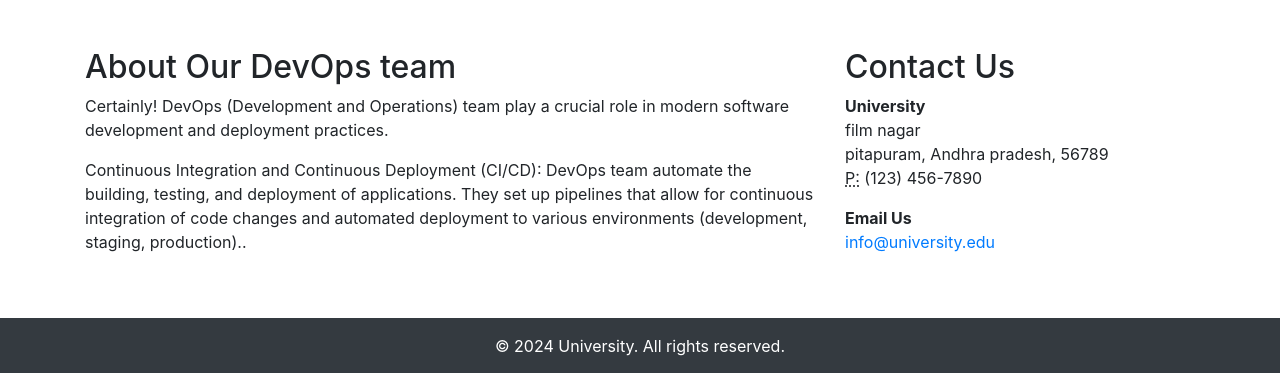
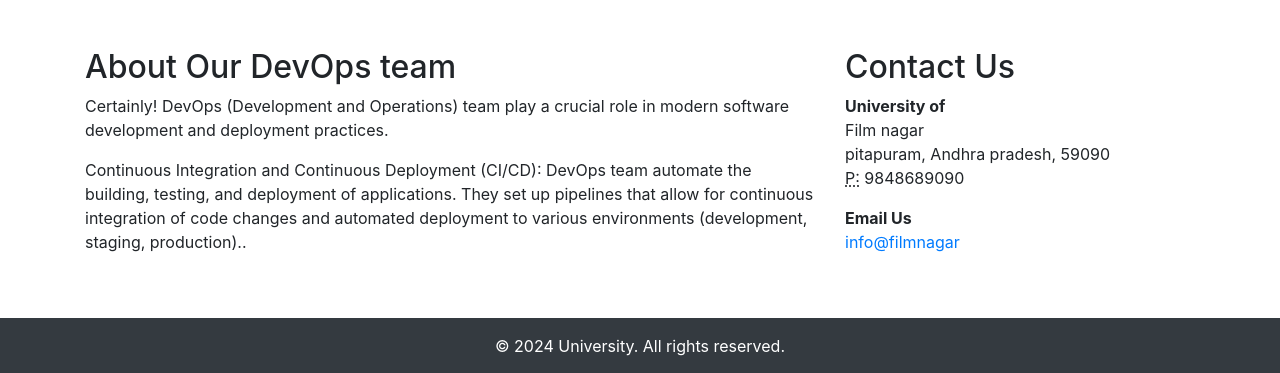
Before and after one commit to pavan8184/university_chatbot, a Flask app: page / in a window 1280 px wide. Shown: the part 254-627 px from the top of the page. Run offline with Flask 3, Linux system fonts and the light colour scheme; some libraries are stand-ins or nearby versions.

Commit message:
Update index.html

```diff
--- a/templates/index.html
+++ b/templates/index.html
@@ -46,14 +46,14 @@ DevOps team automate the building, testing, and deployment of applications. They
 <div class="col-md-4">
 <h2>Contact Us</h2>
 <address>
-<strong>University</strong><br>
-                film nagar<br>
-                pitapuram, Andhra pradesh, 56789<br>
-<abbr title="Phone">P:</abbr> (123) 456-7890
+<strong>University of</strong><br>
+                Film nagar<br>
+                pitapuram, Andhra pradesh, 59090<br>
+<abbr title="Phone">P:</abbr> 9848689090
 </address>
 <address>
 <strong>Email Us</strong><br>
-<a href="mailto:#">info@university.edu</a>
+<a href="mailto:#">info@filmnagar</a>
 </address>
 </div>
 </div>
```
